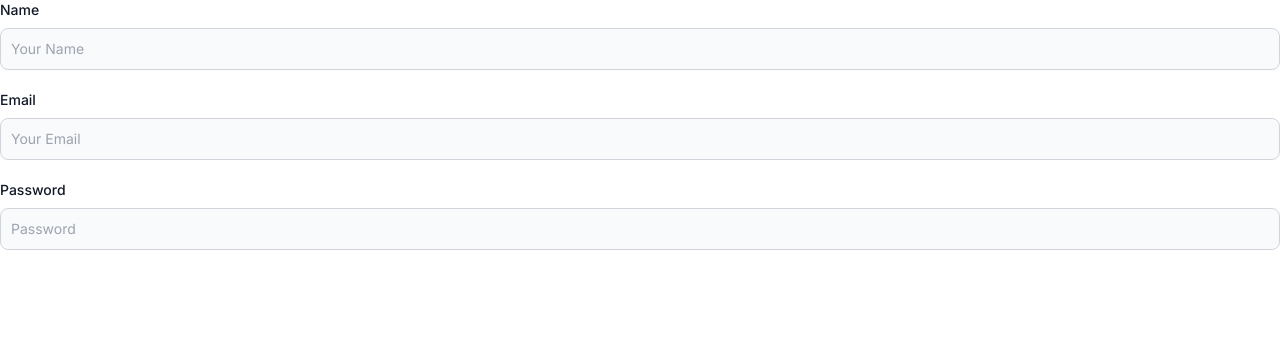
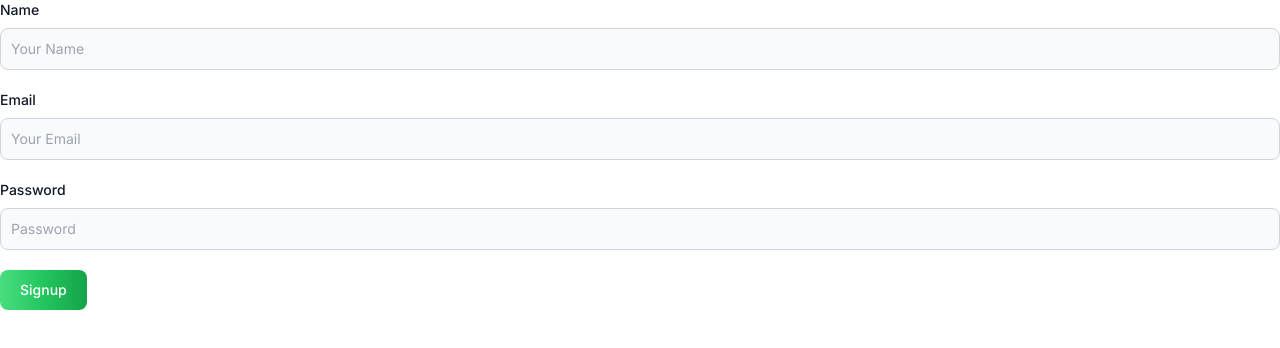
Before and after one commit to MishraSwet/strings, a Next.js app: page /signup in a window 1280 px wide. Shown: the top 348 px of the page. Built offline with nearby package versions, Linux system fonts and the light colour scheme.

Commit message:
Styled FormBtn

```diff
--- a/src/app/components/Btn-Form.tsx
+++ /dev/null
@@ -1,5 +0,0 @@
-export default function Btn-Home(){
-    return <div>
-        <button type="button" className="text-white bg-gradient-to-r from-green-400 via-green-500 to-green-600 hover:bg-gradient-to-br focus:ring-4 focus:outline-none focus:ring-green-300 dark:focus:ring-green-800 font-medium rounded-lg text-sm px-5 py-2.5 text-center me-2 mb-2">Signup</button>
-    </div>
-}
--- /dev/null
+++ b/src/app/components/BtnForm.tsx
@@ -0,0 +1,9 @@
+interface props{
+    content:string
+}
+
+export default function BtnForm({content}:props) {
+    return <div>
+        <button type="button" className="text-white bg-gradient-to-r from-green-400 via-green-500 to-green-600 hover:bg-gradient-to-br focus:outline-none  dark:focus:ring-green-800 font-medium rounded-lg text-sm px-5 py-2.5 text-center me-2 mb-2">{content}</button>
+    </div>
+}
--- a/src/app/signup/page.tsx
+++ b/src/app/signup/page.tsx
@@ -1,8 +1,11 @@
+import BtnForm from '../components/BtnForm'
 import Form from '../components/Form'
+
 export default function Signup() {
     return <div>
         <Form label="Name" placeholder='Your Name' />
         <Form label="Email" placeholder='Your Email' />
         <Form label="Password" placeholder='Password' />
+        <BtnForm content="Signup" />
     </div>
 }
```
